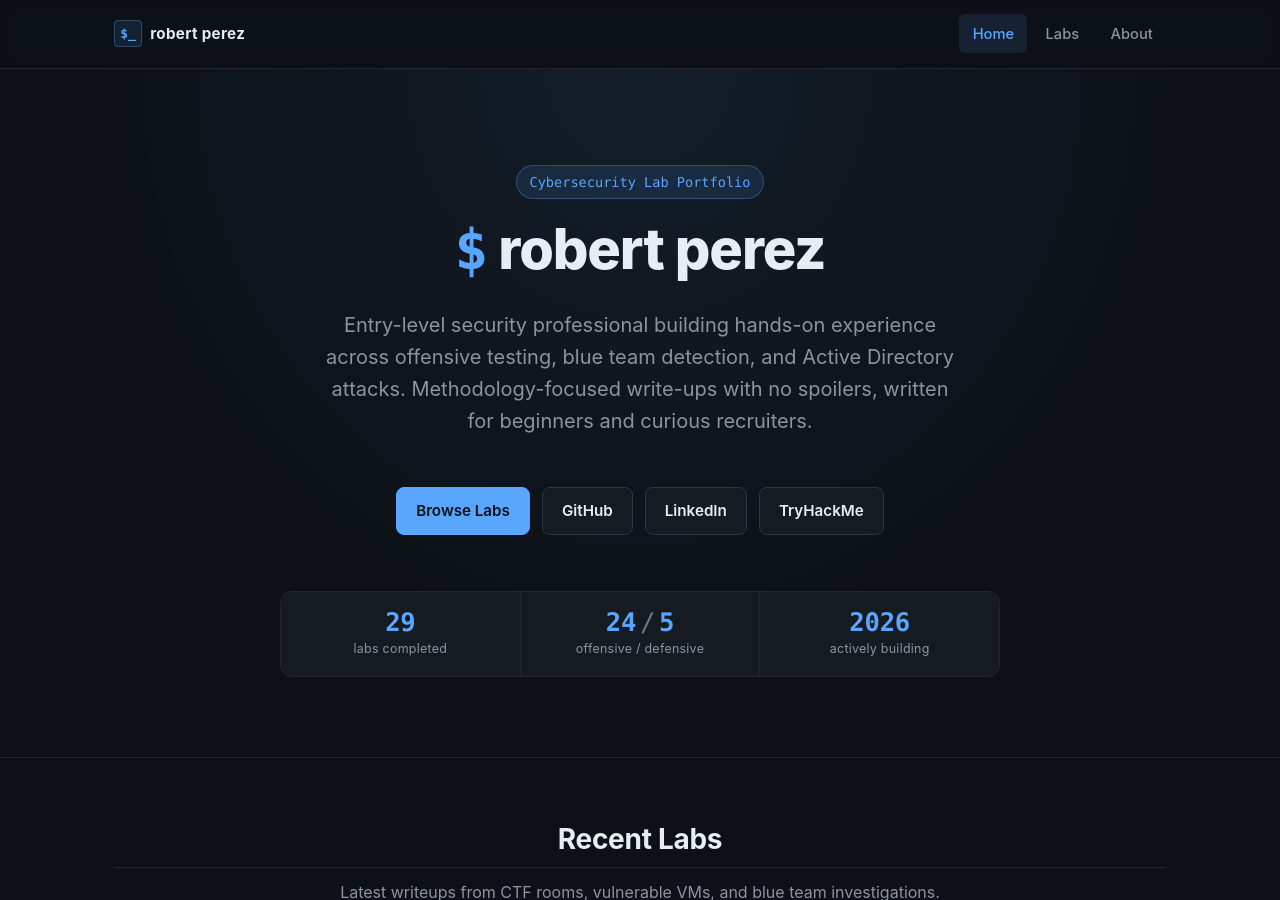
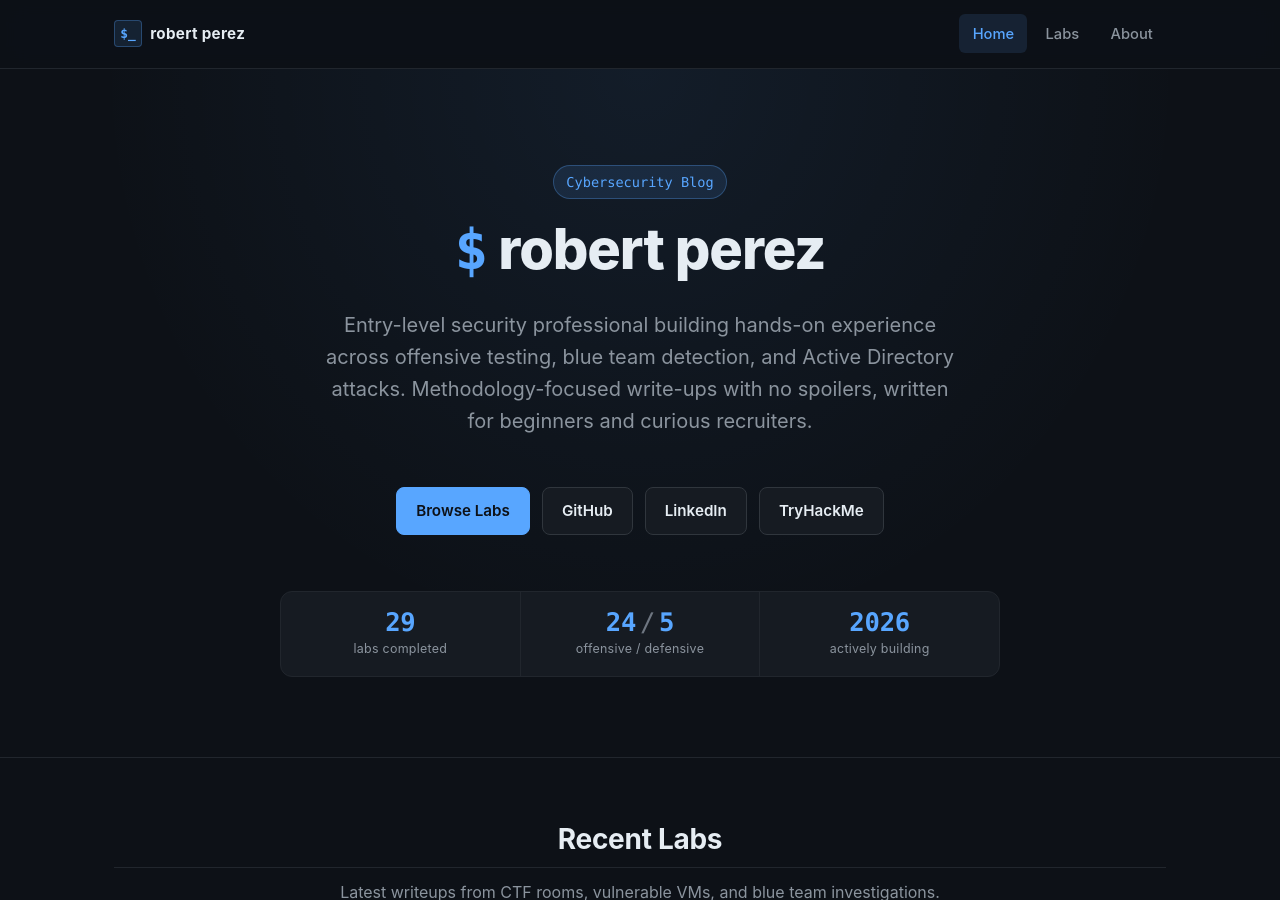
Before and after one commit to barrytd/barrytd.github.io, a Jekyll site: the page built from index.md, in a window 1280 px wide and 900 px high. Built offline with Jekyll 4.4.1, drawn with Linux system fonts in a browser that asks for light colours.

Commit message:
rename tagline to Cybersecurity Blog
reframing the site as a learning blog rather than a portfolio. the
technical content stays the same; the framing better matches the
beginner-friendly writing style and lowers the barrier for casual
readers.

Co-Authored-By: Claude Opus 4.7 (1M context) <noreply@anthropic.com>

```diff
--- a/_config.yml
+++ b/_config.yml
@@ -1,5 +1,5 @@
 title: Robert Perez
-tagline: Cybersecurity Lab Portfolio
+tagline: Cybersecurity Blog
 description: >-
   Hands-on offensive and blue team security writeups from CTFs, lab environments,
   and home-built networks. Beginner friendly, methodology first, no flags or
```
